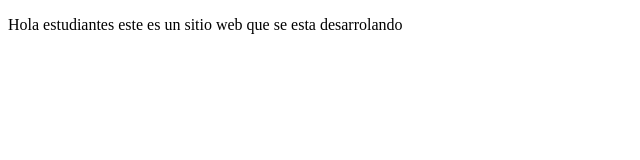
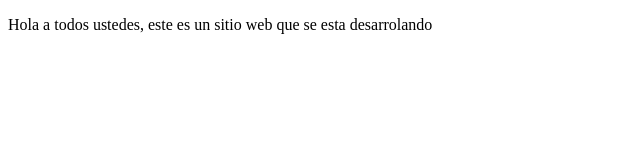
Before and after one commit to SteamClock2/proyectoDemoCursoPrework, a plain HTML site: page index.html in a window 1280 px wide. Shown: the full height of the page, 0-640 px from the left. Drawn offline with Linux system fonts and the light colour scheme.

```diff
--- a/index.html
+++ b/index.html
@@ -8,7 +8,8 @@
 </head>
 <body>
     <p>
-        Hola estudiantes este es un sitio web que se esta desarrolando
+        Hola a todos ustedes,
+         este es un sitio web que se esta desarrolando
 
     </p>
 </body>
```
